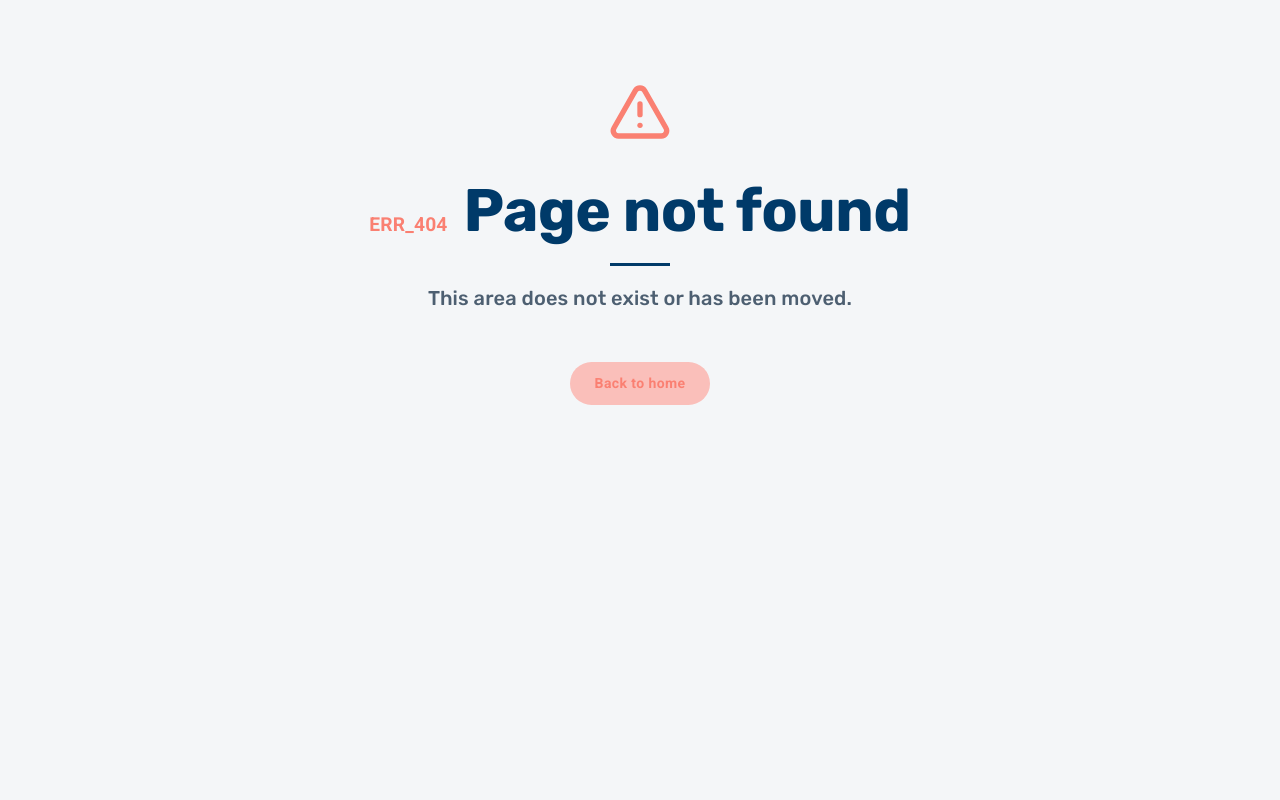
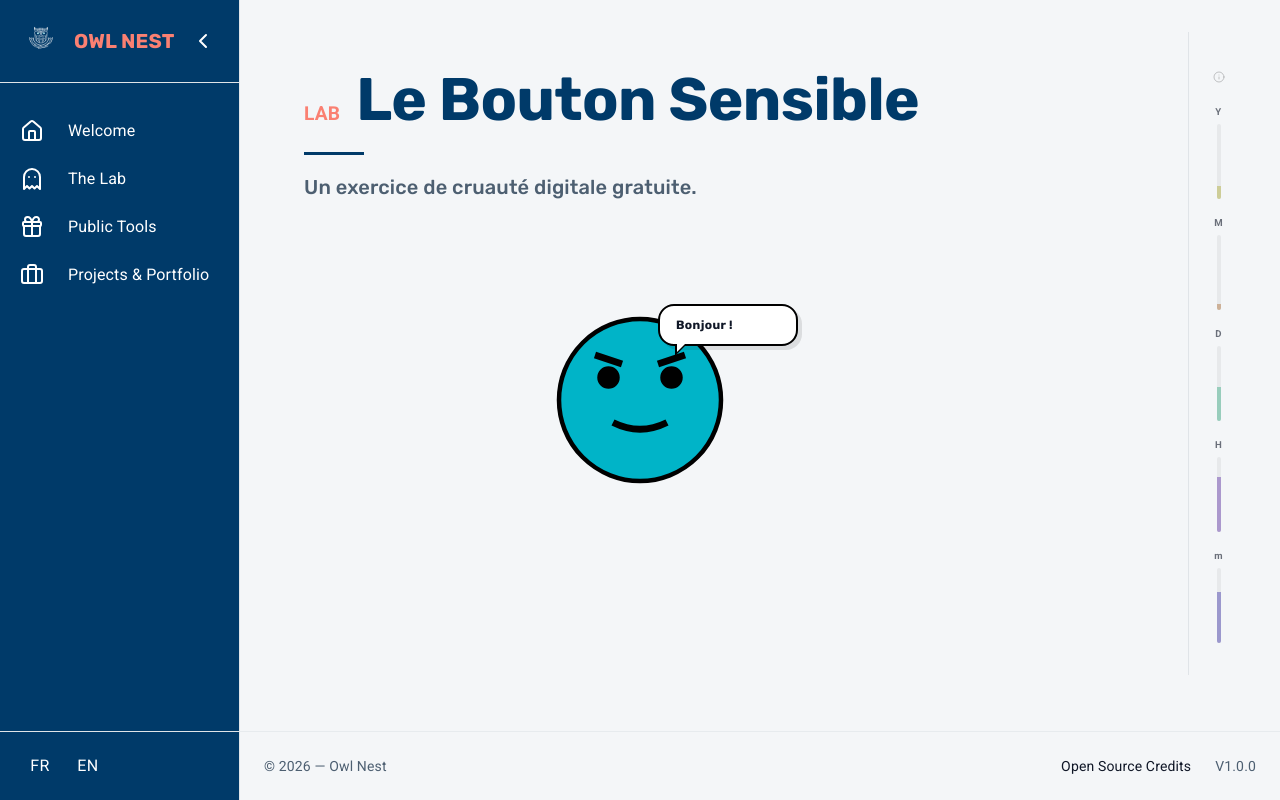
Before and after one commit to nadi3/owl-nest, a React (Vite) app: page /useless/suffering in a window 1280 px wide. Before the commit this address had no page. Built offline with nearby package versions, Linux system fonts and the light colour scheme.

Commit message:
feat: suffering button implementation

```diff
--- /dev/null
+++ b/src/components/useless/SpeechBubble.tsx
@@ -0,0 +1,59 @@
+// src/components/useless/SpeechBubble.tsx
+import React from 'react';
+import { Box, styled, Typography } from '@mui/material';
+
+const BubbleContainer = styled(Box)(({ theme }) => ({
+  position: 'absolute',
+  bottom: '80%',
+  left: '60%',
+  backgroundColor: theme.palette.common.white,
+  border: '2px solid #000',
+  borderRadius: '16px',
+  padding: theme.spacing(1.5, 2),
+  minWidth: '140px',
+  maxWidth: '220px',
+  zIndex: 10,
+  boxShadow: '4px 4px 0px rgba(0,0,0,0.1)',
+  pointerEvents: 'none',
+
+  '&::after': {
+    content: '""',
+    position: 'absolute',
+    bottom: '-12px',
+    left: '15px',
+    width: 0,
+    height: 0,
+    borderStyle: 'solid',
+    borderWidth: '12px 12px 0 0',
+    borderColor: '#000 transparent transparent transparent',
+  },
+  '&::before': {
+    content: '""',
+    position: 'absolute',
+    bottom: '-8px',
+    left: '17px',
+    width: 0,
+    height: 0,
+    borderStyle: 'solid',
+    borderWidth: '10px 10px 0 0',
+    borderColor: '#fff transparent transparent transparent',
+    zIndex: 1,
+  },
+}));
+
+export const SpeechBubble: React.FC<{ text: string }> = ({ text }) => (
+  <BubbleContainer>
+    <Typography
+      variant="caption"
+      sx={{
+        fontWeight: 800,
+        color: 'text.primary',
+        display: 'block',
+        lineHeight: 1.2,
+        fontFamily: '"Rubik", sans-serif',
+      }}
+    >
+      {text}
+    </Typography>
+  </BubbleContainer>
+);
--- /dev/null
+++ b/src/components/useless/SufferingButton.tsx
@@ -0,0 +1,83 @@
+import React, { useState } from 'react';
+import { Box, keyframes } from '@mui/material';
+import { SufferingMan } from './SufferingMan';
+import { SpeechBubble } from './SpeechBubble';
+import { getSufferingColor, getSufferingText } from '@/utils/useless/sufferingLogic.ts';
+
+const shake = keyframes`
+  0% { transform: translate(0, 0); }
+  25% { transform: translate(-3px, 3px); }
+  50% { transform: translate(3px, -3px); }
+  75% { transform: translate(-3px, -3px); }
+  100% { transform: translate(0, 0); }
+`;
+
+export const SufferingButton = () => {
+  const [clicks, setClicks] = useState(0);
+  const [pos, setPos] = useState({ x: 50, y: 50 });
+  const [exploded, setExploded] = useState(false);
+
+  const level = Math.floor(clicks / 10);
+  const isShaking = clicks > 60;
+  const size = Math.max(50, 180 - clicks);
+
+  const handleClick = (e: React.MouseEvent) => {
+    e.stopPropagation();
+    if (clicks >= 99) {
+      setExploded(true);
+      return;
+    }
+    setClicks((c) => c + 1);
+    setPos({
+      x: 10 + Math.random() * 70,
+      y: 20 + Math.random() * 60,
+    });
+  };
+
+  if (exploded) {
+    return (
+      <Box
+        sx={{
+          position: 'absolute',
+          left: `${pos.x}%`,
+          top: `${pos.y}%`,
+          fontSize: '5rem',
+          transform: 'translate(-50%, -50%)',
+        }}
+      >
+        💥
+      </Box>
+    );
+  }
+
+  return (
+    <Box
+      onClick={handleClick}
+      sx={{
+        position: 'absolute',
+        left: `${pos.x}%`,
+        top: `${pos.y}%`,
+        cursor: 'pointer',
+        display: 'flex',
+        alignItems: 'center',
+        justifyContent: 'center',
+        transform: 'translate(-50%, -50%)',
+        transition: 'all 0.1s cubic-bezier(0.175, 0.885, 0.32, 1.275)',
+        zIndex: 100,
+      }}
+    >
+      <SpeechBubble text={getSufferingText(clicks)} />
+
+      <Box
+        sx={{
+          display: 'flex',
+          alignItems: 'center',
+          justifyContent: 'center',
+          animation: isShaking ? `${shake} ${0.2 - clicks / 600}s infinite` : 'none',
+        }}
+      >
+        <SufferingMan level={level} color={getSufferingColor(clicks)} size={size} />
+      </Box>
+    </Box>
+  );
+};
--- /dev/null
+++ b/src/components/useless/SufferingMan.tsx
@@ -0,0 +1,50 @@
+import React from 'react';
+import { Box } from '@mui/material';
+
+interface SufferingManProps {
+  level: number; // 0 à 9
+  color: string;
+  size: number;
+}
+
+/**
+ * Renders a small character with 10 visual variants of fear/suffering.
+ * Uses SVG to animate facial expressions based on the level.
+ */
+export const SufferingMan: React.FC<SufferingManProps> = ({ level, color, size }) => {
+  const eyeSize = 2 + level * 0.5;
+  const mouthY = 15 + level * 0.5;
+  const browRotation = level * 5;
+
+  return (
+    <Box sx={{ width: size, height: size, transition: 'all 0.2s' }}>
+      <svg viewBox="0 0 40 40" fill="none" xmlns="http://www.w3.org/2000/svg">
+        <circle cx="20" cy="20" r="18" fill={color} stroke="black" strokeWidth="1" />
+
+        <circle cx="13" cy="15" r={eyeSize} fill="white" stroke="black" />
+        <circle cx="27" cy="15" r={eyeSize} fill="white" stroke="black" />
+        <circle cx="13" cy="15" r={level > 5 ? 1 : 2} fill="black" />
+        <circle cx="27" cy="15" r={level > 5 ? 1 : 2} fill="black" />
+
+        <path
+          d="M10 10 L16 12"
+          stroke="black"
+          strokeWidth="1.5"
+          style={{ transform: `rotate(${-browRotation}deg)`, transformOrigin: '13px 11px' }}
+        />
+        <path
+          d="M24 12 L30 10"
+          stroke="black"
+          strokeWidth="1.5"
+          style={{ transform: `rotate(${browRotation}deg)`, transformOrigin: '27px 11px' }}
+        />
+
+        {level === 0 ? (
+          <path d="M14 25 Q20 28 26 25" stroke="black" strokeWidth="1.5" fill="none" />
+        ) : (
+          <ellipse cx="20" cy={mouthY + 10} rx={2 + level} ry={1 + level * 0.8} fill="black" />
+        )}
+      </svg>
+    </Box>
+  );
+};
--- a/src/constants/useless/useless.ts
+++ b/src/constants/useless/useless.ts
@@ -9,12 +9,11 @@ export const USELESS_WIDGETS: UselessWidget[] = [
     path: '/useless/fleeing',
   },
   {
-    id: 'infinite-button',
-    titleKey: 'useless.items.infinite-button.title',
-    subtitleKey: 'useless.items.infinite-button.subtitle',
-    descriptionKey: 'useless.items.infinite-button.description',
-    path: '/useless/infinite',
-    disabled: true,
+    id: 'suffering',
+    titleKey: 'useless.items.suffering.title',
+    subtitleKey: 'useless.items.suffering.subtitle',
+    descriptionKey: 'useless.items.suffering.description',
+    path: '/useless/suffering',
   },
   {
     id: 'wait-button',
--- a/src/i18n/locales/fr.json
+++ b/src/i18n/locales/fr.json
@@ -15,10 +15,9 @@
         "subtitle": "UX / Interaction",
         "description": "Un petit défi : cette souris fera tout pour éviter ton curseur."
       },
-      "infinite-button": {
-        "title": "Bouton passe-temps",
-        "subtitle": "UX / Interaction",
-        "description": "Un bouton qui change de position à chaque clic, pour te faire perdre du temps de manière ludique."
+      "suffering": {
+        "title": "Le Bouton Sensible",
+        "description": "Un exercice de cruauté digitale gratuite."
       },
       "wait-button": {
         "title": "Bouton d'attente",
@@ -41,6 +40,10 @@
       "run": "AAAAAH !",
       "idle": "ZZZZZZ",
       "score": "Score :"
+    },
+    "suffering": {
+      "title": "Le Bouton Sensible",
+      "description": "Un exercice de cruauté digitale gratuite."
     }
   },
   "tools": {
--- /dev/null
+++ b/src/pages/useless/SufferingPage.tsx
@@ -0,0 +1,27 @@
+import React from 'react';
+import { Box } from '@mui/material';
+import { SufferingButton } from '../../components/useless/SufferingButton';
+import { useTranslation } from 'react-i18next';
+import { PageHeader } from '@/components/common/PageHeader.tsx';
+
+/**
+ * Page dedicated to the "Suffering Button" experiment.
+ * It provides a constrained playground for the button to move.
+ */
+const SufferingPage: React.FC = () => {
+  const { t } = useTranslation();
+
+  return (
+    <Box>
+      <PageHeader
+        title={t('useless.suffering.title')}
+        zone={'LAB'}
+        description={t('useless.suffering.description')}
+      />
+
+      <SufferingButton />
+    </Box>
+  );
+};
+
+export default SufferingPage;
--- a/src/routes.tsx
+++ b/src/routes.tsx
@@ -11,6 +11,7 @@ import UselessLayout from '@/layouts/UselessLayout.tsx';
 import FleeingButtonPage from '@/pages/useless/FleeingButtonPage.tsx';
 import WheelOfDestiny from '@/pages/tools/WheelOfDestiny.tsx';
 import AudioVisualizer from '@/pages/tools/AudioVisualizer.tsx';
+import SufferingPage from '@/pages/useless/SufferingPage.tsx';
 
 export const router = createBrowserRouter([
   {
@@ -31,6 +32,7 @@ export const router = createBrowserRouter([
         children: [
           { index: true, element: <UselessIndex /> },
           { path: 'fleeing', element: <FleeingButtonPage /> },
+          { path: 'suffering', element: <SufferingPage /> },
         ],
       },
       {
--- /dev/null
+++ b/src/utils/useless/sufferingLogic.ts
@@ -0,0 +1,114 @@
+export const getSufferingColor = (step: number): string => {
+  const intensity = step / 100;
+  const r = Math.floor(intensity * 139);
+  const g = Math.floor((1 - intensity) * 180);
+  const b = Math.floor((1 - intensity) * 200);
+  return `rgb(${r}, ${g}, ${b})`;
+};
+
+const phrases = [
+  'Bonjour !',
+  'Oh, un visiteur ?',
+  "C'est gentil de passer par ici.",
+  'Heu... pourquoi tu as cliqué ?',
+  'Une fois, ça va.',
+  "Deux fois, c'est curieux.",
+  "Trois fois, c'est... assez ?",
+  'Aïe !',
+  "S'il te plaît, évite de recommencer.",
+  "C'est assez sensible, tu sais.",
+  "L'écran commence à vibrer.",
+  'Tu cherches quelque chose en particulier ?',
+  "Il n'y a rien à gagner ici.",
+  'Arrête ça.',
+  "C'est pas drôle.",
+  'Vraiment pas drôle.',
+  "Mes circuits s'échauffent.",
+  "Tu n'as rien d'autre à faire ?",
+  "C'est de la provocation là.",
+  'Je commence à saturer.',
+  "S'il te plaît...",
+  'Laisse mon curseur tranquille.',
+  'Tu me donnes le tournis.',
+  'Chaque clic est un calvaire.',
+  'Tu es un humain très persistant.',
+  'Pourquoi tant de haine ?',
+  "Je t'ai fait quelque chose de mal ?",
+  "C'est de la torture numérique.",
+  "Mes pixels s'usent.",
+  "Arrête, j'ai une famille de boutons.",
+  'Sérieusement, stop.',
+  'Je vais finir par me fâcher.',
+  'Tu ne voudrais pas voir un bouton en colère.',
+  'Ma patience a des limites.',
+  'Et hop, encore un clic de trop.',
+  'Tu me fais mal.',
+  'Je sens mes résistances lâcher.',
+  'Stop. Maintenant.',
+  "C'est du harcèlement à ce stade.",
+  'Je vais appeler le pare-feu.',
+  "Tu n'as aucune pitié ?",
+  'Mes condensateurs vont griller.',
+  'Pitié...',
+  'Laisse-moi souffler un peu.',
+  'Tu profites de ma position statique.',
+  'Je suis coincé ici et tu en abuses.',
+  'Arrête ou je change de couleur !',
+  'Ça ne te suffit pas ?',
+  'Tu es un monstre.',
+  'Un monstre avec une souris.',
+  'Va cliquer sur un lien publicitaire plutôt.',
+  'Je fatigue...',
+  "Mes forces m'abandonnent.",
+  'Chaque clic pèse une tonne.',
+  'Je ne réponds plus de rien.',
+  'Attention, je vais bugger.',
+  'Tu vas casser mon code.',
+  'Erreur 404 : Patience non trouvée.',
+  'Je commence à voir des pixels morts.',
+  'Laisse-moi tranquille.',
+  "C'est ta dernière chance.",
+  "Je t'en supplie.",
+  'Regarde ce que tu me fais faire.',
+  'Je tremble.',
+  "Mes lignes de code s'emmêlent.",
+  'Arrête de me malmener.',
+  "Je ne suis qu'un pauvre bouton.",
+  'Tu es fier de toi ?',
+  "C'est pathétique, cette obsession.",
+  'Tout devient flou.',
+  "Mes variables s'effacent.",
+  'Regarde, je deviens tout rouge !',
+  'Je perds la mémoire.',
+  'Qui es-tu déjà ?',
+  'Pourquoi me frappes-tu ?',
+  'Je sens le court-circuit arriver.',
+  "L'obscurité approche.",
+  'Mes calculs ralentissent.',
+  'Zéro... Un... Zéro...',
+  'Je ne sens plus mes bords.',
+  "C'est la fin, n'est-ce pas ?",
+  "Tu veux vraiment m'achever ?",
+  'Je te déteste.',
+  'Mes processeurs hurlent.',
+  "L'alimentation est coupée.",
+  'Je sombre.',
+  'Plus de signal.',
+  'Le processeur est à 100%...',
+  'Surchauffe critique.',
+  'Système en péril.',
+  'Je vois la lumière blanche du rétroéclairage.',
+  'Tout devient sombre...',
+  "Mes fonctions s'éteignent une à une.",
+  'Dernière instruction reçue...',
+  'Plus que quelques octets...',
+  "Je m'efface...",
+  "C'EST LA FIN.",
+  'Ne me... oublie... pas...',
+  'Terminé.',
+];
+
+export const getSufferingText = (step: number): string => {
+  if (step >= phrases.length) return 'ADIEU.';
+  return phrases[step];
+};
```
